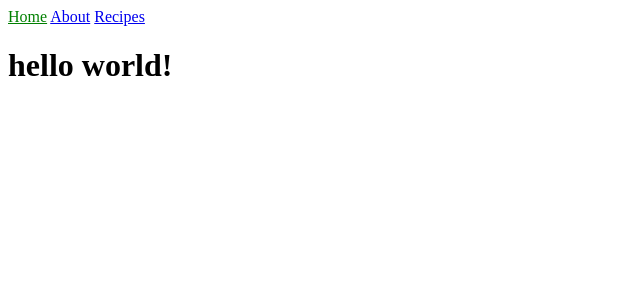
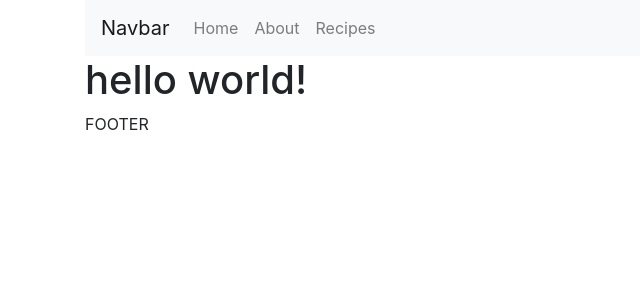
Before and after one commit to tilogermer/cooking, a Jekyll site: the page built from index.html, in a window 1280 px wide. Shown: the top 300 px of the page, without its empty margins (0-640 px from the left). Built offline with Jekyll 4.4.1, drawn with Linux system fonts in a browser that asks for light colours.

Commit message:
Add bootstrap css and navbar

```diff
--- /dev/null
+++ b/_includes/footer.html
@@ -0,0 +1,3 @@
+<footer>
+	<span>FOOTER</span>
+</footer>
--- /dev/null
+++ b/_includes/head.html
@@ -0,0 +1,7 @@
+<head>
+    <meta charset="utf-8">
+    <meta name="viewport" content="width=device-width, initial-scale=1, shrink-to-fit=no">
+    <title>{{ page.title }}</title>
+    <link rel="stylesheet" href="https://stackpath.bootstrapcdn.com/bootstrap/4.1.3/css/bootstrap.min.css" integrity="sha384-MCw98/SFnGE8fJT3GXwEOngsV7Zt27NXFoaoApmYm81iuXoPkFOJwJ8ERdknLPMO" crossorigin="anonymous">
+    <link rel="stylesheet" href="{{site.baseurl}}/assets/css/styles.css">
+</head>
--- a/_includes/navigation.html
+++ b/_includes/navigation.html
@@ -1,5 +1,14 @@
-<nav>
-  {% for item in site.data.navigation %}
-    <a href="{{site.baseurl}}{{ item.link }}" {% if page.url == item.link %}class="current"{% endif %}>{{ item.name }}</a>
-  {% endfor %}
+<nav class="navbar navbar-expand-lg navbar-light bg-light">
+  <a class="navbar-brand" href="#">Navbar</a>
+  <button class="navbar-toggler" type="button" data-toggle="collapse" data-target="#navbarNav" aria-controls="navbarNav" aria-expanded="false" aria-label="Toggle navigation">
+    <span class="navbar-toggler-icon"></span>
+  </button>
+  <div class="collapse navbar-collapse" id="navbarNav">
+    <ul class="navbar-nav">
+      {% for item in site.data.navigation %}
+      <li class="nav-item"><a class="nav-link" href="{{site.baseurl}}{{ item.link }}" {% if page.url == item.link %}class="current"{% endif %}>{{ item.name }}</a></li>
+      {% endfor %}
+
+    </ul>
+  </div>
 </nav>
--- a/_layouts/default.html
+++ b/_layouts/default.html
@@ -1,12 +1,15 @@
 <!doctype html>
-<html>
-  <head>
-    <meta charset="utf-8">
-    <title>{{ page.title }}</title>
-    <link rel="stylesheet" href="{{site.baseurl}}/assets/css/styles.css">
-  </head>
+<html lang="de">
+  {% include head.html %}
   <body>
+  	<div class="container">
   	{% include navigation.html %}
     {{ content }}
+    {% include footer.html %}
+   </div>
+
+   <script src="https://code.jquery.com/jquery-3.3.1.slim.min.js" integrity="sha384-q8i/X+965DzO0rT7abK41JStQIAqVgRVzpbzo5smXKp4YfRvH+8abtTE1Pi6jizo" crossorigin="anonymous"></script>
+<script src="https://cdnjs.cloudflare.com/ajax/libs/popper.js/1.14.3/umd/popper.min.js" integrity="sha384-ZMP7rVo3mIykV+2+9J3UJ46jBk0WLaUAdn689aCwoqbBJiSnjAK/l8WvCWPIPm49" crossorigin="anonymous"></script>
+<script src="https://stackpath.bootstrapcdn.com/bootstrap/4.1.3/js/bootstrap.min.js" integrity="sha384-ChfqqxuZUCnJSK3+MXmPNIyE6ZbWh2IMqE241rYiqJxyMiZ6OW/JmZQ5stwEULTy" crossorigin="anonymous"></script>
   </body>
 </html>
--- a/_layouts/recipe.html
+++ b/_layouts/recipe.html
@@ -5,7 +5,7 @@ layout: default
 
 <p>
   {{ page.date | date_to_string }}
-  - {{ page.author }}
+  - {{ page.author | capitalize }}
 </p>
 
 {{ content }}
```
Also changed, not shown: 5 other files.
